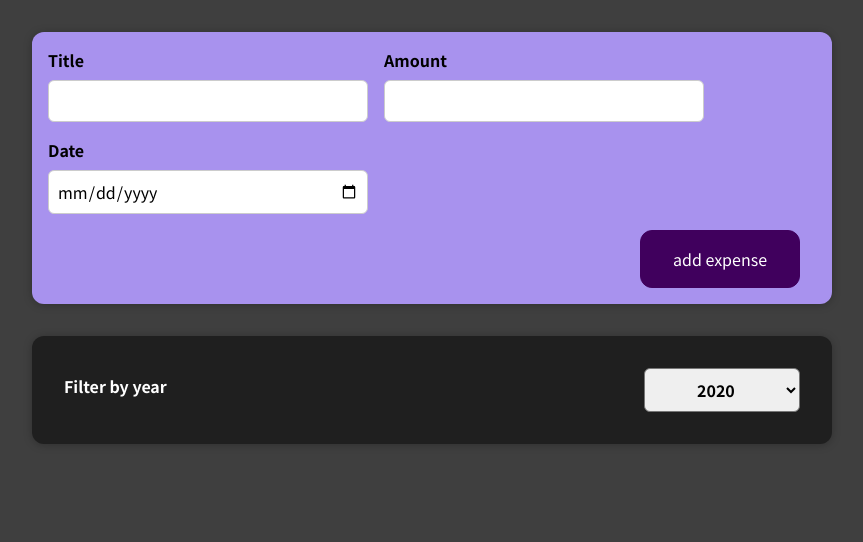
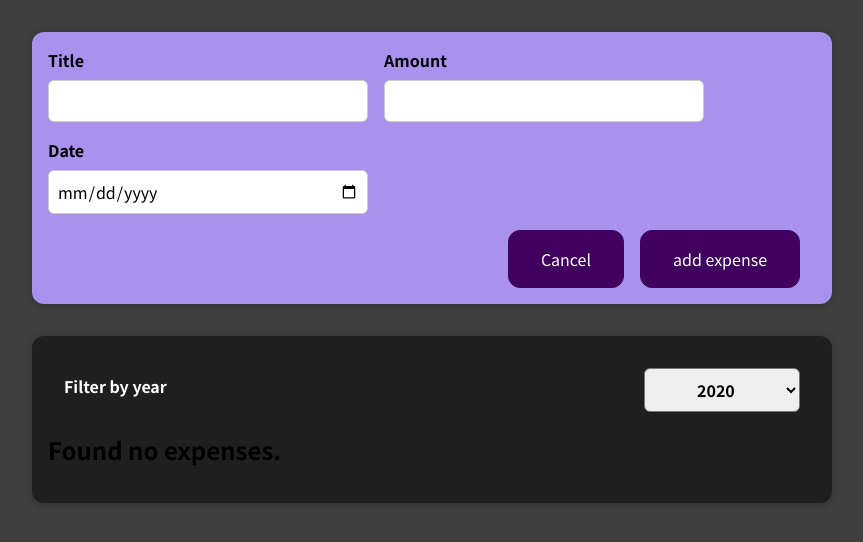
Before and after one commit to Pavitra239/react-app, a React (Create React App) app: page / in a window 1280 px wide. Both pictures are taken after a click on the button "add expense". Shown: the top 542 px of the page, without its empty margins (208-1071 px from the left). Built offline with nearby package versions, Linux system fonts and the light colour scheme.

Commit message:
Conditional Rendering

```diff
--- a/src/components/Expenses/Expenses.js
+++ b/src/components/Expenses/Expenses.js
@@ -1,8 +1,9 @@
-import ExpenseItem from "./ExpenseItem";
+// import ExpenseItem from "./ExpenseItem";
 import ExpensesFilter from "./ExpensesFilter";
 import "./Expenses.css";
 import { useState } from "react";
 import Card from "../UI/Card";
+import ExpensesList from "./ExpensesList";
 
 const Expenses = ({ expenses }) => {
   const [filterValue, setFilterValue] = useState("2020");
@@ -16,8 +17,6 @@ const Expenses = ({ expenses }) => {
     return expense.date.getFullYear().toString() === filterValue;
   });
 
-  console.log(filteredExpenses);
-
   return (
     <div>
       <Card className="expenses">
@@ -25,7 +24,9 @@ const Expenses = ({ expenses }) => {
           selected={filterValue}
           onSelectFilterValue={filterValueHandler}
         />
-        {filteredExpenses.map((expense) => {
+        {/* {filteredExpenses.length === 0 && <p>No Expenses Found</p>}
+        {filteredExpenses.length > 0 &&
+          filteredExpenses.map((expense) => {
             return (
               <ExpenseItem
                 key={expense.id}
@@ -34,7 +35,8 @@ const Expenses = ({ expenses }) => {
                 date={expense.date}
               />
             );
-        })}
+          })} */}
+        <ExpensesList items={filteredExpenses} />
       </Card>
     </div>
   );
--- /dev/null
+++ b/src/components/Expenses/ExpensesList.css
@@ -0,0 +1,9 @@
+.expenses-list {
+  list-style: none;
+  padding: 0;
+}
+
+.expenses-list__fallback {
+  color: white;
+  text-align: center;
+}
--- /dev/null
+++ b/src/components/Expenses/ExpensesList.js
@@ -0,0 +1,25 @@
+import ExpenseItem from "./ExpenseItem";
+import "./ExpensesList.css";
+const ExpensesList = (props) => {
+  //   let filteredContent = <p>No Expenses Found</p>;
+
+  if (props.items.length === 0) {
+    return <h2 className="expense-list__fallback">Found no expenses.</h2>;
+  }
+  return (
+    <ul className="expenses-list">
+      {props.items.map((expense) => {
+        return (
+          <ExpenseItem
+            key={expense.id}
+            title={expense.title}
+            amount={expense.amount}
+            date={expense.date}
+          />
+        );
+      })}
+    </ul>
+  );
+};
+
+export default ExpensesList;
--- a/src/components/NewExpense/ExpenseForm.js
+++ b/src/components/NewExpense/ExpenseForm.js
@@ -84,7 +84,10 @@ const ExpenseForm = (props) => {
         </div>
       </div>
       <div className="new-expense__actions">
-        <button type="submit">add expense</button>
+        <button onClick={props.onShowForm}>Cancel</button>
+        <button onClick={props.onShowForm} type="submit">
+          add expense
+        </button>
       </div>
     </form>
   );
--- a/src/components/NewExpense/NewExpense.js
+++ b/src/components/NewExpense/NewExpense.js
@@ -1,8 +1,9 @@
-import React from "react";
+import React, { useState } from "react";
 import "./NewExpense.css";
 import ExpenseForm from "./ExpenseForm";
 
 const NewExpense = (props) => {
+  const [showForm, setShowForm] = useState(false);
   const saveExpenseDataHandler = (enteredExpenseData) => {
     const expenseData = {
       ...enteredExpenseData,
@@ -11,11 +12,21 @@ const NewExpense = (props) => {
 
     props.onSaveNewExpense(expenseData);
   };
-  return (
-    <div className="new-expense">
-      <ExpenseForm onSaveExpenseDate={saveExpenseDataHandler} />
-    </div>
-  );
+
+  const onClickHandler = () => {
+    setShowForm(!showForm);
+  };
+
+  let content = <button onClick={onClickHandler}>add expense</button>;
+  if (showForm) {
+    content = (
+      <ExpenseForm
+        onShowForm={onClickHandler}
+        onSaveExpenseDate={saveExpenseDataHandler}
+      />
+    );
+  }
+  return <div className="new-expense">{content}</div>;
 };
 
 export default NewExpense;
```
Lines whose indentation alone changed are shown as unchanged.
